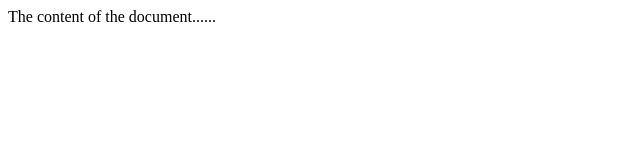
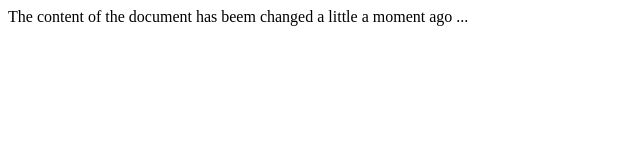
Before and after one commit to marekadaszynski/test, a plain HTML site: page index.html in a window 1280 px wide. Shown: the whole page, without its empty margins (0-640 px from the left). Drawn offline with Linux system fonts and the light colour scheme.

Commit message:
first change to conflict ..

```diff
--- a/index.html
+++ b/index.html
@@ -5,7 +5,7 @@
 </head>
 
 <body>
-    The content of the document......
+    The content of the document has beem changed a little a moment ago ...
 </body>
 
 </html>
```
